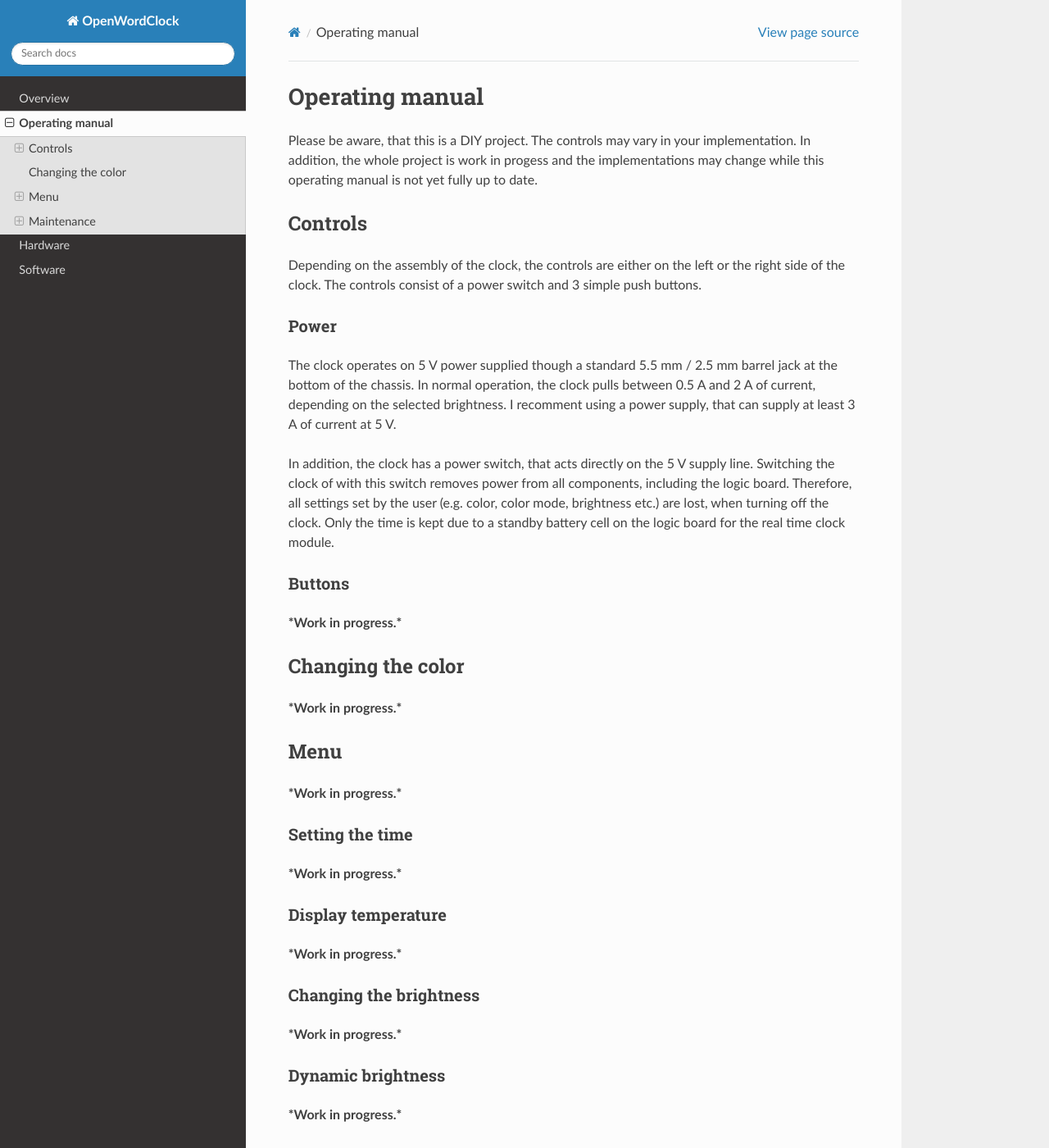
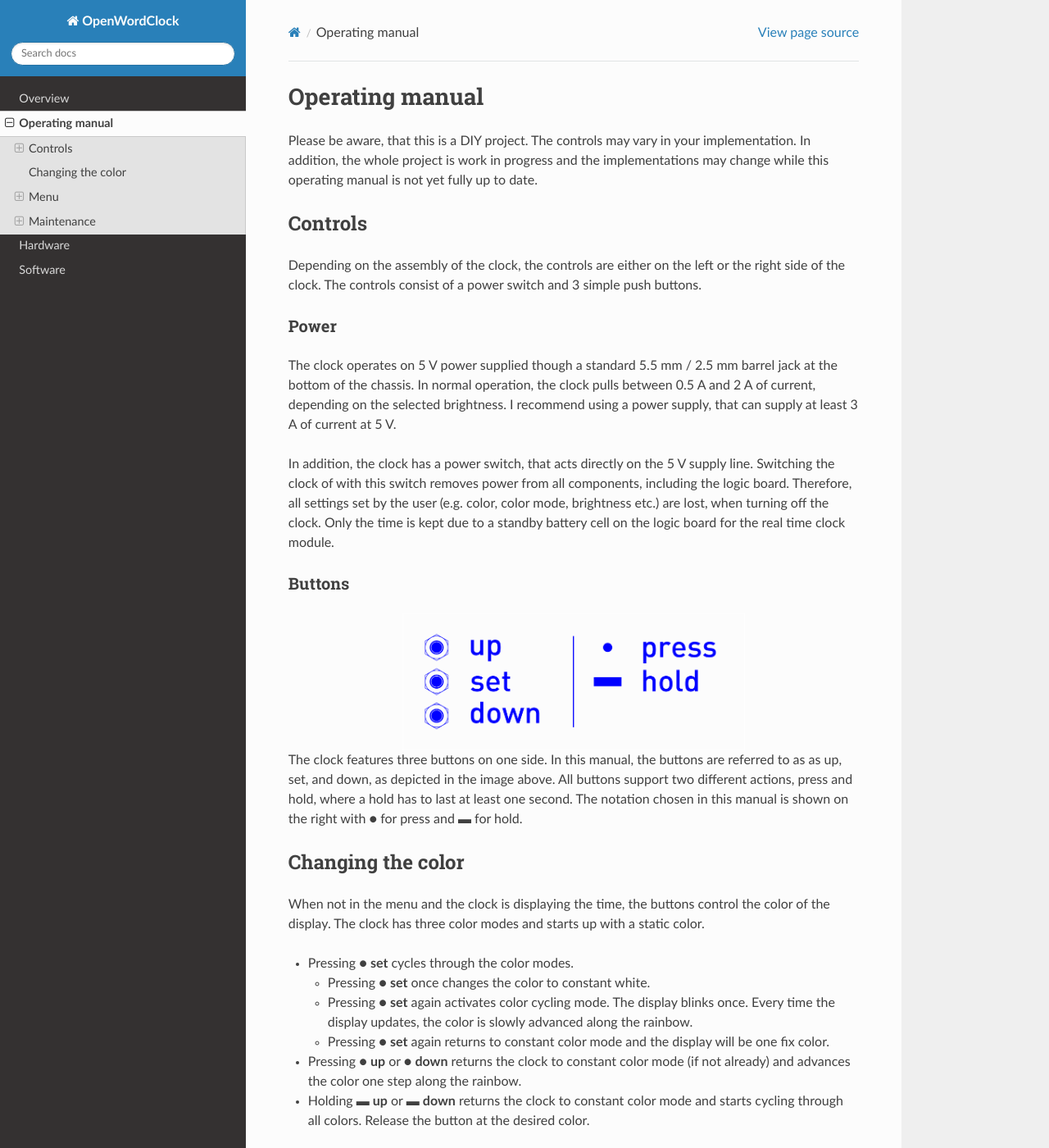
Before and after one commit to gzahl/OpenWordClock, a Sphinx documentation site: the page built from doc/source/manual.rst, in a window 1280 px wide and 1400 px high. Shown: the whole window at 82% size. Built offline with Sphinx 7.4.7 and the Read the Docs theme 2.0.0, drawn with Linux system fonts in a browser that asks for light colours; some of the changed text lies outside the part shown.

Commit message:
Completed first version of the maual, added image resources.

```diff
--- a/doc/source/manual.rst
+++ b/doc/source/manual.rst
@@ -3,10 +3,10 @@
 
 ..
    Some custom directives, that I will use in the manual.
-.. |short|  unicode:: U+25CF .. MORSE SHORT
-.. |long|  unicode:: U+25AC .. MORSE LONG
+.. |press|  unicode:: U+25CF .. MORSE SHORT
+.. |hold|  unicode:: U+25AC .. MORSE LONG
 
-Please be aware, that this is a DIY project. The controls may vary in your implementation. In addition, the whole project is work in progess and the implementations may change while this operating manual is not yet fully up to date.
+Please be aware, that this is a DIY project. The controls may vary in your implementation. In addition, the whole project is work in progress and the implementations may change while this operating manual is not yet fully up to date.
 
 Controls
 --------
@@ -14,61 +14,125 @@
 
 Power
 ~~~~~
-The clock operates on 5 V power supplied though a standard 5.5 mm / 2.5 mm barrel jack at the bottom of the chassis. In normal operation, the clock pulls between 0.5 A and 2 A of current, depending on the selected brightness. I recomment using a power supply, that can supply at least 3 A of current at 5 V.
+The clock operates on 5 V power supplied though a standard 5.5 mm / 2.5 mm barrel jack at the bottom of the chassis. In normal operation, the clock pulls between 0.5 A and 2 A of current, depending on the selected brightness. I recommend using a power supply, that can supply at least 3 A of current at 5 V.
 
 In addition, the clock has a power switch, that acts directly on the 5 V supply line. Switching the clock of with this switch removes power from all components, including the logic board. Therefore, all settings set by the user (e.g. color, color mode, brightness etc.) are lost, when turning off the clock. Only the time is kept due to a standby battery cell on the logic board for the real time clock module.
 
 Buttons
 ~~~~~~~
 
-***Work in progress.***
+.. image:: ./img/buttons_sketch.png
+   :align: center
+   :width: 60 %
+
+The clock features three buttons on one side. In this manual, the buttons are referred to as as up, set, and down, as depicted in the image above. All buttons support two different actions, press and hold, where a hold has to last at least one second. The notation chosen in this manual is shown on the right with |press| for press and |hold| for hold.
 
 Changing the color
 ------------------
 
-***Work in progress.***
+When not in the menu and the clock is displaying the time, the buttons control the color of the display. The clock has three color modes and starts up with a static color.
+
+- Pressing |press| **set** cycles through the color modes.
+
+  - Pressing |press| **set** once changes the color to constant white.
+
+  - Pressing |press| **set** again activates color cycling mode. The display blinks once. Every time the display updates, the color is slowly advanced along the rainbow.
+
+  - Pressing |press| **set** again returns to constant color mode and the display will be one fix color.
+
+- Pressing |press| **up** or |press| **down** returns the clock to constant color mode (if not already) and advances the color one step along the rainbow.
+
+- Holding |hold| **up** or |hold| **down** returns the clock to constant color mode and starts cycling through all colors. Release the button at the desired color.
 
 Menu
 ----
 
-***Work in progress.***
+- To enter the menu, hold |hold| **set**. The display changes to image mode and displays the first menu item.
+
+- Press |press| **up** or |press| **down** to navigate through the menu items.
+
+- Press |press| **set** to enter the according menu item
+
+- The image below shows the five different menu items. These are
+
+  - Set the time
+
+  - Display the current temperature
+
+  - Change the display brightness
+
+  - Dynamic display brightness (experimental)
+
+  - Configure night mode (experimental, unstable)
+
+.. image:: ./img/menus.png
+   :align: center
+   :width: 100 %
+
 
 Setting the time
 ~~~~~~~~~~~~~~~~
 
-***Work in progress.***
+Navigate to the correct menu item and confirm with |press| **set**. When setting the time, pressing |press| **up** or |press| **down** changes the current value and pressing |press| **set** confirms the selection.
+
+- The hour is blinking. Select the current hour with |press| **up** or |press| **down** and confirm with |press| **set**.
+
+- The 5 minute indicator is blinking. Select the recently passed 5 minute mark with |press| **up** or |press| **down** and confirm with |press| **set**.
+
+- The minute indicators in the corners are blinking. Press |press| **up** or |press| **down** to light up as many corners as necessary to complete the current minute. Confirm with |press| **set**.
+
+- The clock switches to image mode and displays either AM or PM. Select either with  with |press| **up** or |press| **down** and confirm with |press| **set**.
+
+- Still in image mode, the clock displays the current second. Reset the second to zero with  with |press| **up** or |press| **down** and confirm with |press| **set**.
+
+When completing the last step, the current time will be set.
 
 Display temperature
 ~~~~~~~~~~~~~~~~~~~
 
-***Work in progress.***
+Navigate to the correct menu item and confirm with |press| **set**. The clock switches to image mode and displays the current temperature for the next minute. Press |press| **set** to return to the time display earlier.
 
 Changing the brightness
 ~~~~~~~~~~~~~~~~~~~~~~~
-
-***Work in progress.***
+Navigate to the correct menu item and confirm with |press| **set**. The clock switches back to display the time. Press or hold |press|/|hold| **up** or |press|/|hold| **down** to adjust the display brightness.  Confirm with |press| **set**.
 
 Dynamic brightness
 ~~~~~~~~~~~~~~~~~~
+
+.. note::
+   This is an experimental feature. Once functionality is fully established, the manual for this feature will be added.
+
+..
+   Navigate to the correct menu item and confirm with |press| **set**.
 
 ***Work in progress.***
 
 Night mode
 ~~~~~~~~~~
 
+.. note::
+   This is an experimental feature. Once functionality is fully established, the manual for this feature will be added.
+
+..
+   Navigate to the correct menu item and confirm with |press| **set**.
+
 ***Work in progress.***
 
 Maintenance
 -----------
 
-***Work in progress.***
 
 Changing the battery
 ~~~~~~~~~~~~~~~~~~~~
 
-***Work in progress.***
+To keep track of the current time, even when powered of, the real time clock module has a standby battery. When removing the front panel, the battery can easily be located on the logic board. Should the battery run empty, replace it with any suitable CS2032 battery.
+
+Board reset
+~~~~~~~~~~~
+
+Should it be necessary to reset the logic board on the clock, i.e. because an error occurred during operation, one can either switch power off, wait a few seconds, and turn it back on. Alternatively, the logic board has a reset switch on its left side to reset the program, without power cycling. Press and hold the reset button for 5 seconds. When released, the clock starts up normally.
 
 Internal status LEDs
 ~~~~~~~~~~~~~~~~~~~~
 
-***Work in progress.***
+The logic board has 4 status LEDs soldered directly to it, that can be turned on or of with three DIP switches directly on the logic board. Depending on your choice of front panel, it is advised to turn the status LEDs of in normal operation to prevent them from shining through a not fully opaque front panel.
```
Also changed, not shown: doc/source/img/buttons_sketch.png (added), doc/source/img/buttons_sketch.svg (added), doc/source/img/menus.png (added), doc/source/img/menus.svg (added).
